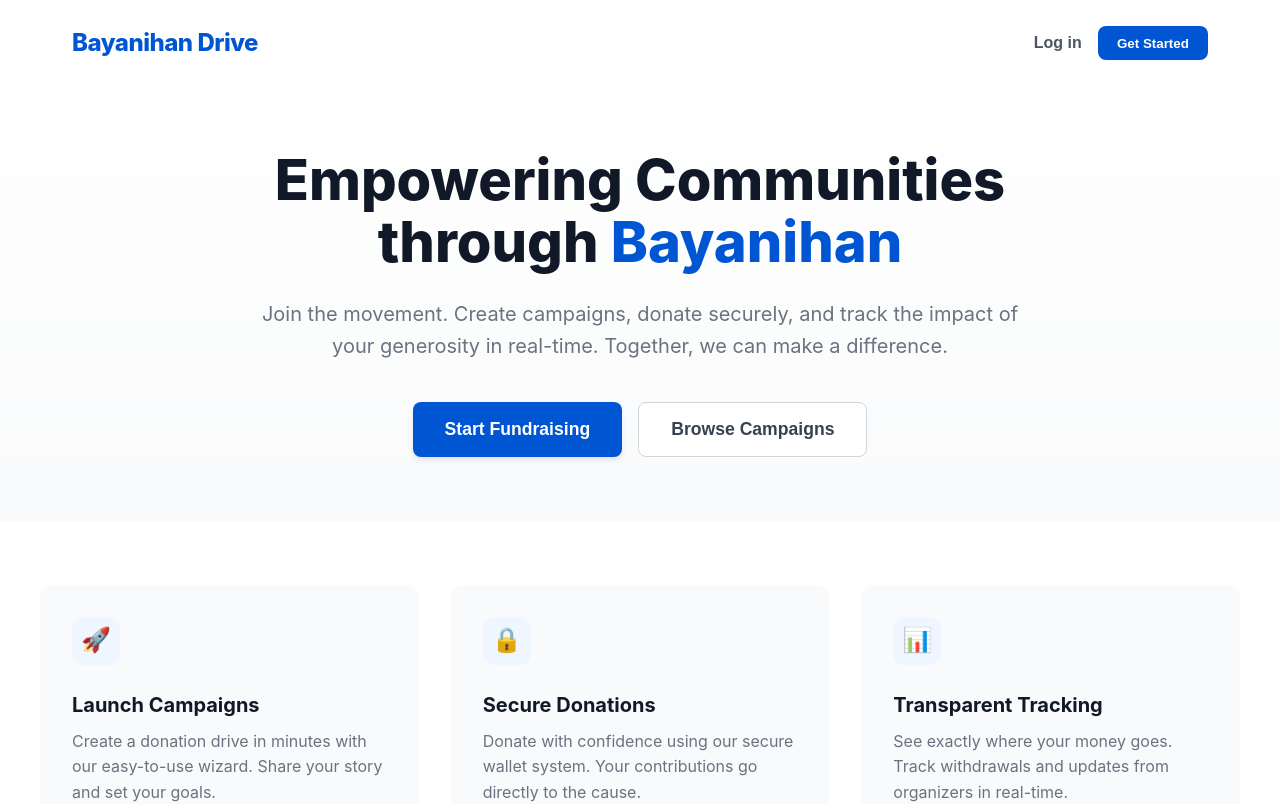
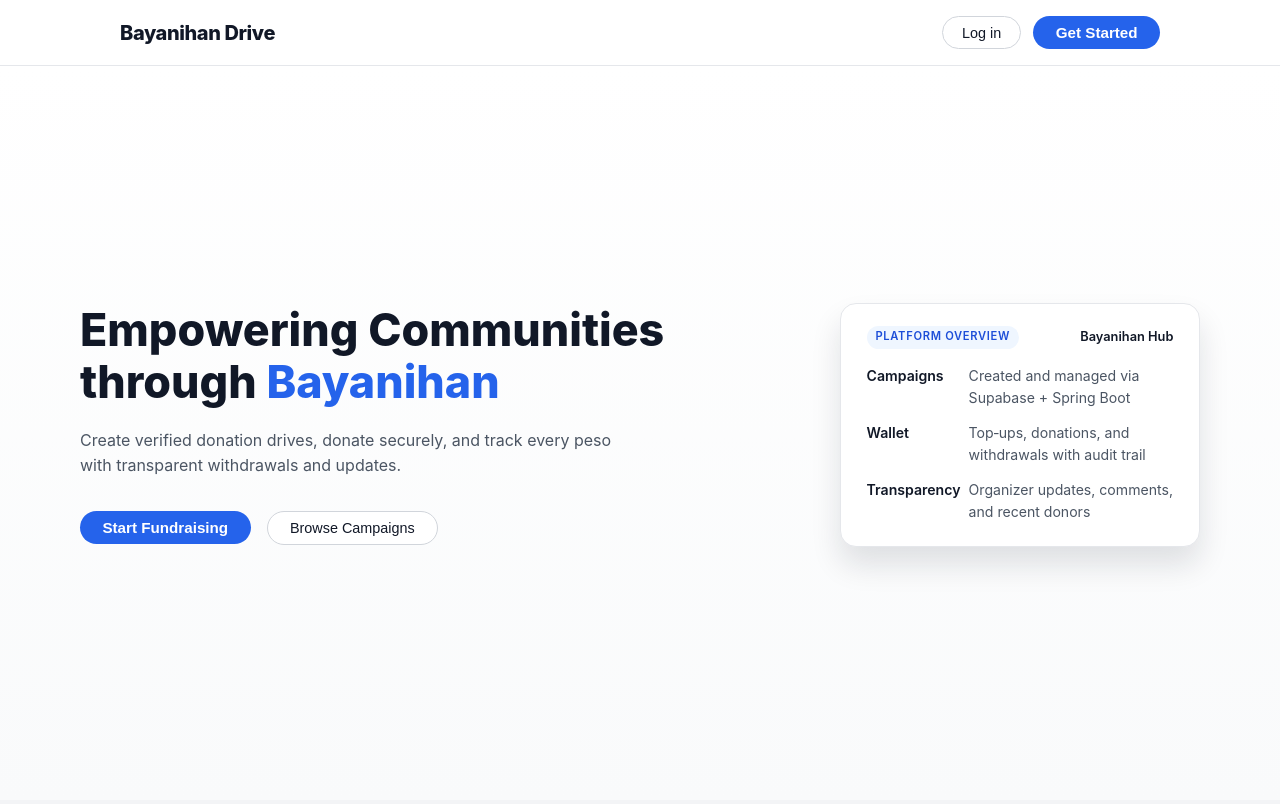
Before and after one commit to Tonn2124/bayanihan-drive, a React (Create React App) app in the folder frontend/: page / in a window 1280 px wide. Shown: the top 804 px of the page. Built offline with nearby package versions, Linux system fonts and the light colour scheme; no server answers.

Commit message:
Feature: Landing Page

```diff
--- a/frontend/src/Component/LandingPage.jsx
+++ b/frontend/src/Component/LandingPage.jsx
@@ -1,55 +1,73 @@
-import React from 'react';
-import styles from '../Style/LandingPage.module.css';
+// src/Component/landingpage.jsx
+import React from "react";
+import styles from "../Style/LandingPage.module.css";
 
 export default function LandingPage({ onLogin, onSignUp }) {
   return (
     <div className={styles.container}>
       <header className={styles.header}>
+        <div className={styles.headerInner}>
           <div className={styles.logo}>Bayanihan Drive</div>
           <nav className={styles.navButtons}>
-          <button className={styles.loginBtn} onClick={onLogin}>Log in</button>
-          <button className={styles.ctaBtn} onClick={onSignUp}>Get Started</button>
+            <button className={styles.loginBtn} onClick={onLogin}>
+              Log in
+            </button>
+            <button className={styles.ctaBtn} onClick={onSignUp}>
+              Get Started
+            </button>
           </nav>
+        </div>
       </header>
 
       <main className={styles.heroSection}>
-        <div className={styles.heroContent}>
+        <div className={styles.heroInner}>
+          <div className={styles.heroLeft}>
             <h1 className={styles.heroTitle}>
-            Empowering Communities through <span>Bayanihan</span>
+              Empowering Communities
+              <br />
+              through <span>Bayanihan</span>
             </h1>
             <p className={styles.heroSubtitle}>
-            Join the movement. Create campaigns, donate securely, and track the impact of your generosity in real-time. Together, we can make a difference.
+              Create verified donation drives, donate securely, and track every
+              peso with transparent withdrawals and updates.
             </p>
             <div className={styles.heroActions}>
-            <button className={styles.primaryBtn} onClick={onSignUp}>Start Fundraising</button>
-            <button className={styles.secondaryBtn} onClick={onLogin}>Browse Campaigns</button>
+              <button className={styles.primaryBtn} onClick={onSignUp}>
+                Start Fundraising
+              </button>
+              <button className={styles.secondaryBtn} onClick={onLogin}>
+                Browse Campaigns
+              </button>
+            </div>
+          </div>
+
+          {/* Neutral, non‑data visual block – safe for defense */}
+          <div className={styles.heroRight}>
+            <div className={styles.heroPreview}>
+              <div className={styles.previewHeader}>
+                <span className={styles.previewTag}>Platform overview</span>
+                <span className={styles.previewBrand}>Bayanihan Hub</span>
+              </div>
+              <div className={styles.previewBody}>
+                <div className={styles.previewRow}>
+                  <span>Campaigns</span>
+                  <span>Created and managed via Supabase + Spring Boot</span>
+                </div>
+                <div className={styles.previewRow}>
+                  <span>Wallet</span>
+                  <span>Top‑ups, donations, and withdrawals with audit trail</span>
+                </div>
+                <div className={styles.previewRow}>
+                  <span>Transparency</span>
+                  <span>Organizer updates, comments, and recent donors</span>
+                </div>
+              </div>
+            </div>
           </div>
         </div>
       </main>
 
-      <section className={styles.featuresSection}>
-        <div className={styles.featuresGrid}>
-          <div className={styles.featureCard}>
-            <div className={styles.featureIcon}>🚀</div>
-            <h3 className={styles.featureTitle}>Launch Campaigns</h3>
-            <p className={styles.featureDesc}>Create a donation drive in minutes with our easy-to-use wizard. Share your story and set your goals.</p>
-          </div>
-          <div className={styles.featureCard}>
-            <div className={styles.featureIcon}>🔒</div>
-            <h3 className={styles.featureTitle}>Secure Donations</h3>
-            <p className={styles.featureDesc}>Donate with confidence using our secure wallet system. Your contributions go directly to the cause.</p>
-          </div>
-          <div className={styles.featureCard}>
-            <div className={styles.featureIcon}>📊</div>
-            <h3 className={styles.featureTitle}>Transparent Tracking</h3>
-            <p className={styles.featureDesc}>See exactly where your money goes. Track withdrawals and updates from organizers in real-time.</p>
-          </div>
-        </div>
-      </section>
-
-      <footer className={styles.footer}>
-        © {new Date().getFullYear()} Bayanihan Drive. All rights reserved.
-      </footer>
+      {/* Keep your existing features + footer (unchanged) */}
     </div>
   );
 }
--- a/frontend/src/Style/LandingPage.module.css
+++ b/frontend/src/Style/LandingPage.module.css
@@ -1,188 +1,223 @@
 .container {
-    font-family: var(--font-family-base);
-    color: #1F2937;
-    background-color: #FFFFFF;
   min-height: 100vh;
   display: flex;
   flex-direction: column;
+  background: #ffffff;
+  color: #111827;
 }
 
-  /* Header / Nav */
+/* HEADER */
+
 .header {
+  width: 100%;
+  border-bottom: 1px solid #e5e7eb;
+  background: rgba(255, 255, 255, 0.9);
+  backdrop-filter: blur(8px);
+}
+
+.headerInner {
+  max-width: 1120px;
+  margin: 0 auto;
+  padding: 1rem 2.5rem;
   display: flex;
+  align-items: center;
   justify-content: space-between;
-    align-items: center;
-    padding: 1.5rem 2rem;
-    max-width: 1200px;
-    margin: 0 auto;
-    width: 100%;
 }
 
 .logo {
-    font-size: 1.5rem;
   font-weight: 800;
-    color: var(--color-primary);
+  font-size: 1.25rem;
   letter-spacing: -0.02em;
 }
 
 .navButtons {
   display: flex;
+  align-items: center;
+  gap: 0.75rem;
+}
+
+/* BUTTONS */
+
+.loginBtn {
+  border-radius: 999px;
+  border: 1px solid #d1d5db;
+  background: #ffffff;
+  color: #111827;
+  padding: 0.45rem 1.2rem;
+  font-size: 0.9rem;
+  font-weight: 500;
+  cursor: pointer;
+}
+
+.loginBtn:hover {
+  background: #f3f4f6;
+}
+
+.ctaBtn,
+.primaryBtn {
+  border-radius: 999px;
+  border: none;
+  background: #2563eb;
+  color: #ffffff;
+  padding: 0.5rem 1.4rem;
+  font-size: 0.95rem;
+  font-weight: 600;
+  cursor: pointer;
+}
+
+.ctaBtn:hover,
+.primaryBtn:hover {
+  background: #1d4ed8;
+}
+
+.secondaryBtn {
+  border-radius: 999px;
+  border: 1px solid #d1d5db;
+  background: #ffffff;
+  color: #111827;
+  padding: 0.5rem 1.4rem;
+  font-size: 0.9rem;
+  font-weight: 500;
+  cursor: pointer;
+}
+
+.secondaryBtn:hover {
+  background: #f3f4f6;
+}
+
+/* HERO – desktop‑first 2‑column */
+
+.heroSection {
+  flex: 1;
+  display: flex;
+  justify-content: center;
+  padding: 3rem 2rem 4rem;
+  background: linear-gradient(to bottom, #ffffff, #f9fafb);
+}
+
+.heroInner {
+  max-width: 1120px;
+  width: 100%;
+  display: flex;
+  align-items: center;
+  justify-content: space-between;
+  gap: 3rem;
+}
+
+.heroLeft {
+  flex: 1.3;
+}
+
+.heroRight {
+  flex: 1;
+  display: flex;
+  justify-content: flex-end;
+}
+
+/* Left side copy */
+
+.heroTitle {
+  font-size: 2.8rem;
+  line-height: 1.15;
+  font-weight: 800;
+  margin-bottom: 1.2rem;
+}
+
+.heroTitle span {
+  color: #2563eb;
+}
+
+.heroSubtitle {
+  font-size: 1rem;
+  color: #4b5563;
+  max-width: 34rem;
+  margin-bottom: 2rem;
+}
+.heroActions {
+  display: flex;
+  align-items: center;
   gap: 1rem;
 }
 
-  .loginBtn {
-    background: none;
-    border: none;
-    font-weight: 600;
-    color: #4B5563;
-    cursor: pointer;
-    font-size: 1rem;
+/* Right side neutral preview card (no fake data) */
+.heroPreview {
+  width: 100%;
+  max-width: 360px;
+  background: #ffffff;
+  border-radius: 1rem;
+  border: 1px solid #e5e7eb;
+  box-shadow: 0 18px 30px rgba(15, 23, 42, 0.12);
+  padding: 1.4rem 1.6rem;
+  font-size: 0.88rem;
 }
 
-  .loginBtn:hover {
-    color: var(--color-primary);
+.previewHeader {
+  display: flex;
+  justify-content: space-between;
+  align-items: center;
+  margin-bottom: 1rem;
 }
 
-  .ctaBtn {
-    background-color: var(--color-primary);
-    color: white;
-    border: none;
-    padding: 0.6rem 1.2rem;
-    border-radius: 8px;
+.previewTag {
+  padding: 0.15rem 0.55rem;
+  border-radius: 999px;
+  background: #eff6ff;
+  color: #1d4ed8;
+  font-size: 0.7rem;
   font-weight: 600;
-    cursor: pointer;
-    transition: background-color 0.2s;
+  text-transform: uppercase;
+  letter-spacing: 0.06em;
 }
 
-  .ctaBtn:hover {
-    background-color: var(--color-primary-hover); /* Ensure you have this variable or use a hex */
+.previewBrand {
+  font-weight: 600;
+  color: #111827;
+  font-size: 0.8rem;
 }
 
-  /* Hero Section */
-  .heroSection {
-    flex: 1;
+.previewBody {
   display: flex;
-    align-items: center;
-    justify-content: center;
-    text-align: center;
-    padding: 4rem 2rem;
-    background: linear-gradient(to bottom, #FFFFFF, #F9FAFB);
+  flex-direction: column;
+  gap: 0.75rem;
 }
 
-  .heroContent {
-    max-width: 800px;
+.previewRow {
+  display: flex;
+  justify-content: space-between;
+  gap: 0.75rem;
+  color: #4b5563;
 }
 
-  .heroTitle {
-    font-size: 3.5rem;
-    font-weight: 800;
-    line-height: 1.1;
-    margin-bottom: 1.5rem;
+.previewRow span:first-child {
+  font-weight: 600;
   color: #111827;
+  min-width: 90px;
 }
 
-  .heroTitle span {
-    color: var(--color-primary);
+/* Responsive tweaks */
+@media (max-width: 900px) {
+  .headerInner {
+    padding-inline: 1.5rem;
+  }
 }
 
-  .heroSubtitle {
-    font-size: 1.25rem;
-    color: #6B7280;
-    margin-bottom: 2.5rem;
-    line-height: 1.6;
+@media (max-width: 768px) {
+  .heroSection {
+    padding-inline: 1.5rem;
   }
 
-  .heroActions {
-    display: flex;
-    justify-content: center;
-    gap: 1rem;
+  .heroInner {
+    flex-direction: column;
+    align-items: flex-start;
   }
 
-  .primaryBtn {
-    background-color: var(--color-primary);
-    color: white;
-    border: none;
-    padding: 1rem 2rem;
-    border-radius: 8px;
-    font-size: 1.1rem;
-    font-weight: 700;
-    cursor: pointer;
-    box-shadow: 0 4px 6px -1px rgba(0, 0, 0, 0.1);
-    transition: transform 0.2s;
+  .heroRight {
+    width: 100%;
+    justify-content: center;
+    margin-top: 2rem;
   }
 
-  .primaryBtn:hover {
-    transform: translateY(-2px);
+  .heroPreview {
+    max-width: 100%;
   }
-
-  .secondaryBtn {
-    background-color: white;
-    color: #374151;
-    border: 1px solid #D1D5DB;
-    padding: 1rem 2rem;
-    border-radius: 8px;
-    font-size: 1.1rem;
-    font-weight: 600;
-    cursor: pointer;
-    transition: background-color 0.2s;
 }
-
-  .secondaryBtn:hover {
-    background-color: #F3F4F6;
-  }
-
-  /* Features Section */
-  .featuresSection {
-    padding: 4rem 2rem;
-    background-color: white;
-  }
-
-  .featuresGrid {
-    display: grid;
-    grid-template-columns: repeat(auto-fit, minmax(300px, 1fr));
-    gap: 2rem;
-    max-width: 1200px;
-    margin: 0 auto;
-  }
-
-  .featureCard {
-    padding: 2rem;
-    background: #F9FAFB;
-    border-radius: 12px;
-    text-align: left;
-  }
-
-  .featureIcon {
-    width: 48px;
-    height: 48px;
-    background-color: #EFF6FF;
-    color: var(--color-primary);
-    border-radius: 12px;
-    display: flex;
-    align-items: center;
-    justify-content: center;
-    margin-bottom: 1.5rem;
-    font-size: 1.5rem;
-  }
-
-  .featureTitle {
-    font-size: 1.25rem;
-    font-weight: 700;
-    margin-bottom: 0.5rem;
-    color: #111827;
-  }
-
-  .featureDesc {
-    color: #6B7280;
-    line-height: 1.6;
-  }
-
-  /* Footer */
-  .footer {
-    padding: 2rem;
-    text-align: center;
-    color: #9CA3AF;
-    font-size: 0.9rem;
-    border-top: 1px solid #E5E7EB;
-    margin-top: auto;
-  }
```
Lines whose indentation alone changed are shown as unchanged.
